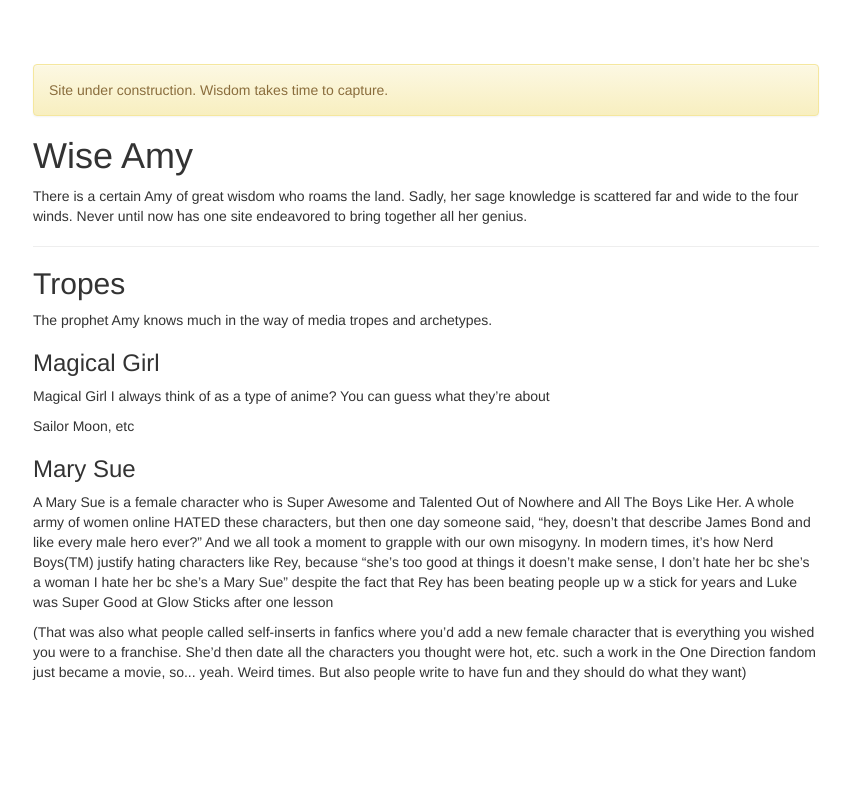
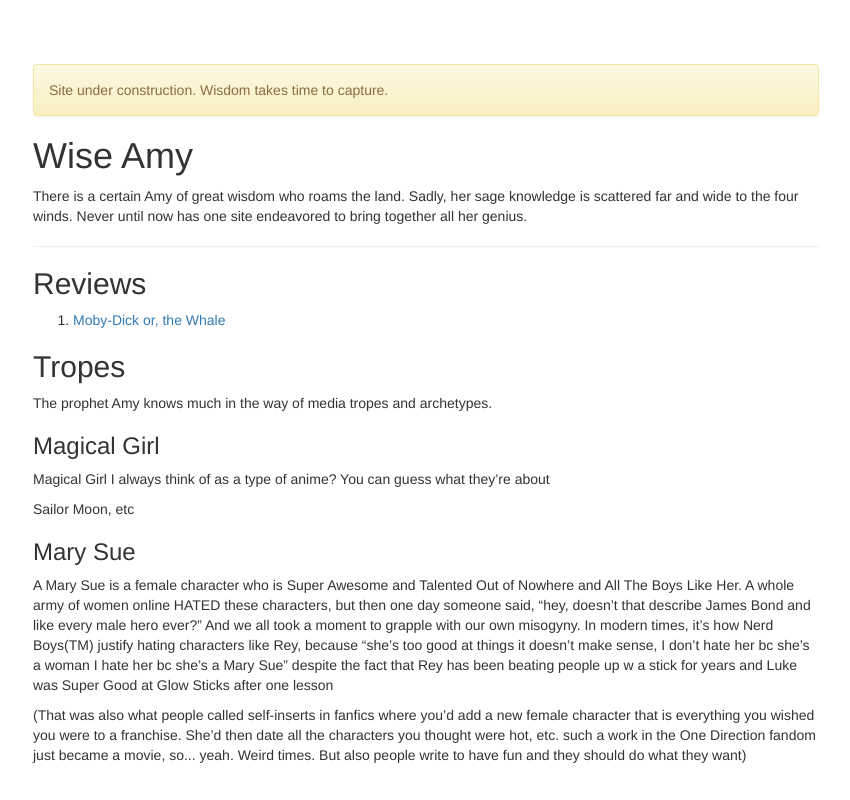
Before and after one commit to imann24/wise-amy, a website: page index.html in a window 1280 px wide. Shown: the whole page, without its empty margins (214-1064 px from the left). Drawn offline with nearby package versions, Linux system fonts and the light colour scheme.

Commit message:
Add Moby-Dick review (#1)

```diff
--- a/index.html
+++ b/index.html
@@ -34,7 +34,11 @@
             bring together all her genius.
         </p>
         <hr>
-        <h2>Tropes</h2>
+        <h2 id="reviews">Reviews</h2>
+        <ol>
+            <li><a href="https://www.goodreads.com/review/show/3281093143?book_show_action=false">Moby-Dick or, the Whale</a></li>
+        </ol>
+        <h2 id="tropes">Tropes</h2>
         <p>
             The prophet Amy knows much in the way of media tropes and archetypes.
         </p>
```
